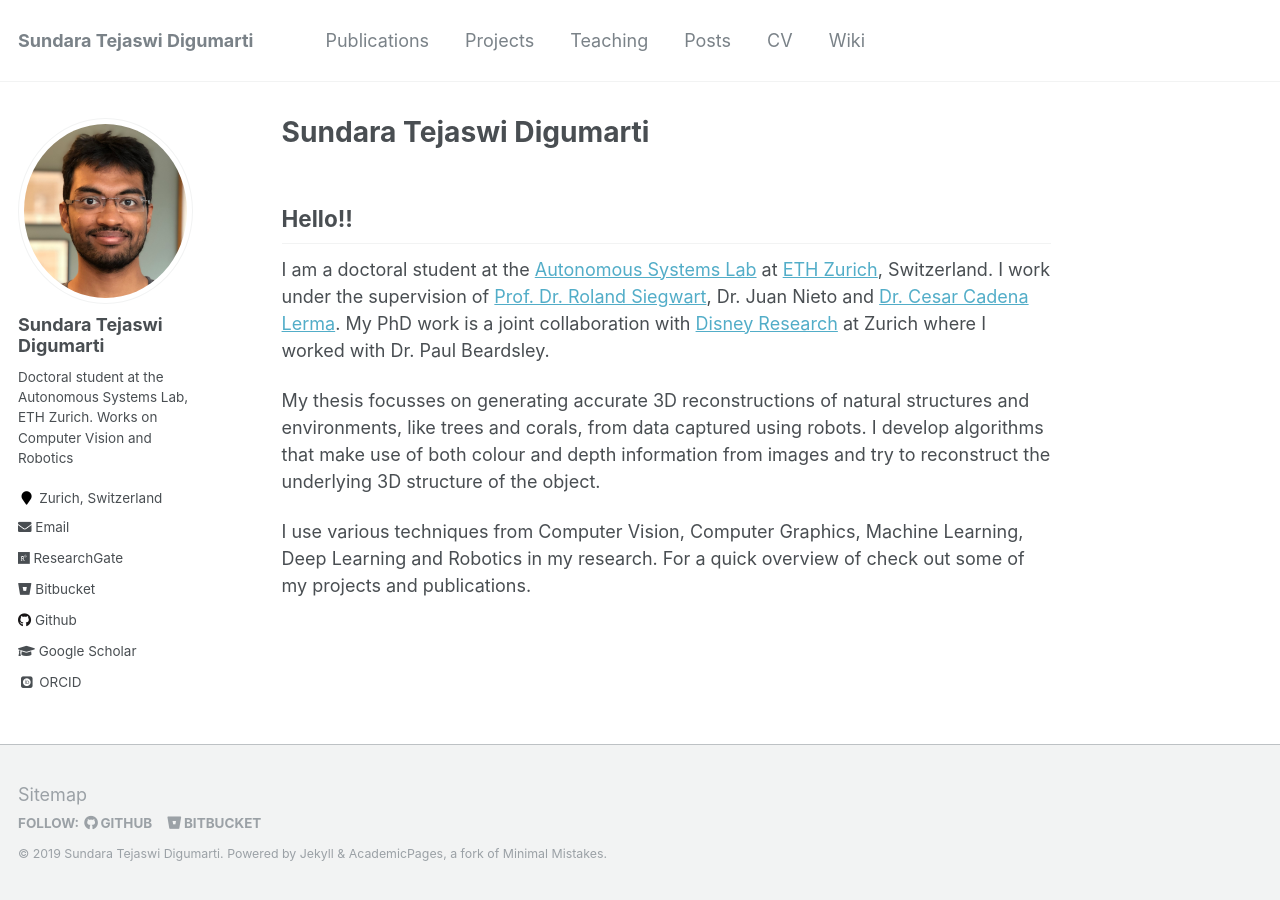
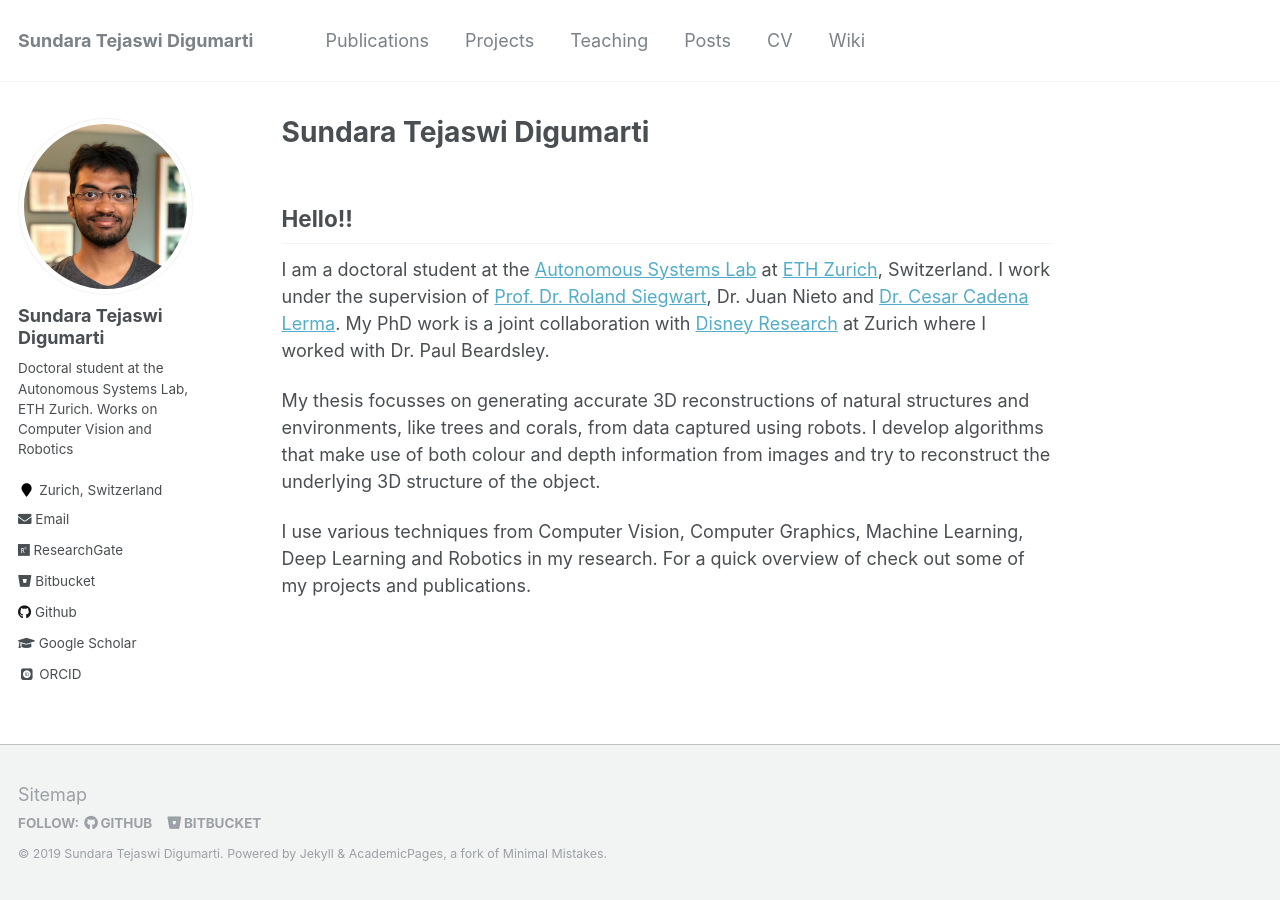
Before and after one commit to tejaswid/tejaswid.github.io, a Jekyll site: the page built from _pages/about.md, in a window 1280 px wide. Built offline with Jekyll 4.4.1, drawn with Linux system fonts in a browser that asks for light colours; some web fonts are replaced.

Commit message:
reverted prev commit

```diff
--- a/_config.yml
+++ b/_config.yml
@@ -81,7 +81,7 @@ analytics:
 # Site Author
 author:
   name             : "Sundara Tejaswi Digumarti"
-  avatar           : "tejaswi_smaller.png"
+  avatar           : "tejaswi_small.png"
   bio              : "Doctoral student at the Autonomous Systems Lab, ETH Zurich.  Works on Computer Vision and Robotics"
   location         : "Zurich, Switzerland"
   employer         :
```
